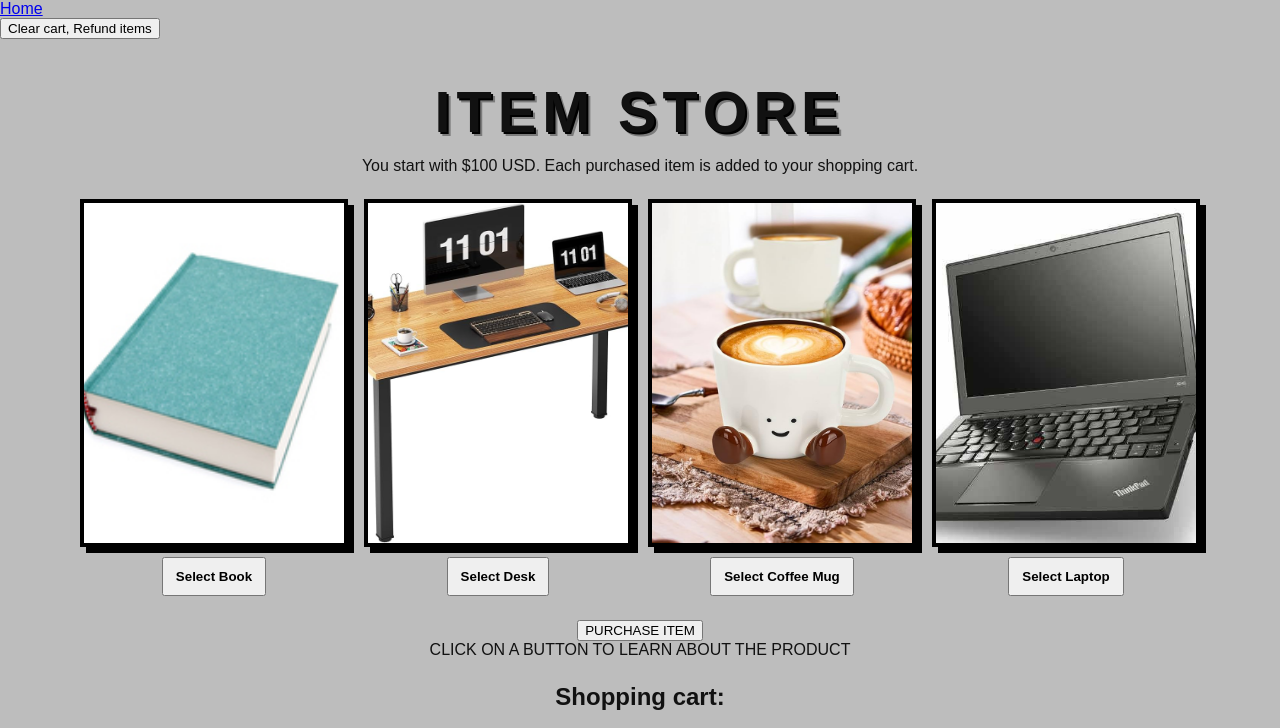
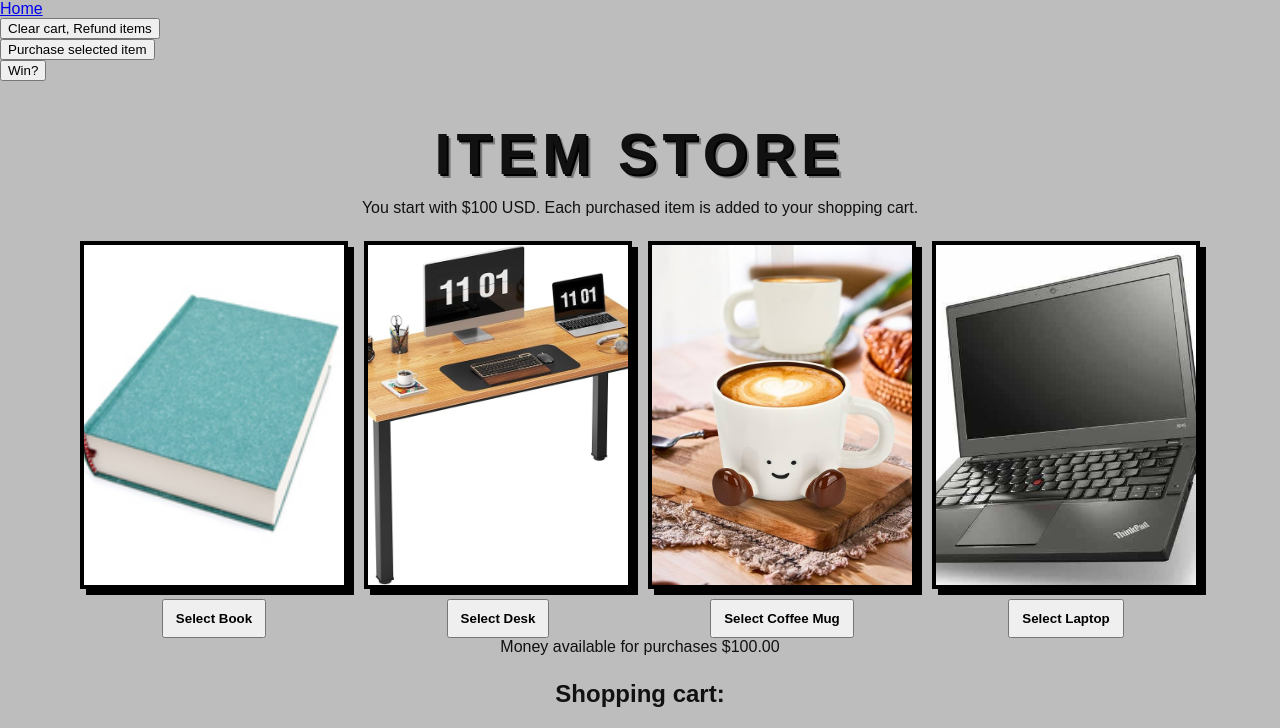
Before and after one commit to RobDiggle/item_store, a Flask app: page /shopping in a window 1280 px wide. Shown: the top 728 px of the page. Run offline with Flask 3, Linux system fonts and the light colour scheme.

Commit message:
2/20/2026 morning commits, rebuilding the app I broke

```diff
--- a/app.py
+++ b/app.py
@@ -1,9 +1,7 @@
 from flask import Flask, render_template, request, session
-from buy_items import items, item_choice_made, purchase_choice_made, money
-
+from buy_items import items
 app = Flask(__name__)
 app.secret_key = "dev2"
-
 
 @app.route("/store")
 def store():
@@ -11,6 +9,7 @@ def store():
 
 @app.route("/shopping", methods=["GET", "POST"])
 def shopping():
+# Clear shopping cart button logic
         if "money" not in session:
             session["money"] = 100
 
@@ -20,36 +19,45 @@ def shopping():
         if "selected_item" not in session:
             session["selected_item"] = None
 
-
-        # if you cut out the next  line then local variable message is not associated with a value
-        message = 'CLICK ON A BUTTON TO LEARN ABOUT THE PRODUCT'
-        purchase_message = session.get("purchase_message", "")
+        if "message" not in session:
+             session["message"] = ''
 
         if request.method == "POST":
                if request.form.get("clear_cart"):
                 session["shopping_cart"] = []
-                session["purchase_message"] = ""
+                session["message"] = ""
                 session["selected_item"] = None
 
-               choice = request.form.get("choice")
-               if choice:
-                    session["selected_item"] = choice
-                    message = item_choice_made(choice)
+# Making the choice buttons work
+        if request.method == "POST":
+                choice = request.form.get("choice")
+                if choice:
+                     session["message"] = f"ITEM SELECTED: {choice}. COST OF ITEM: {choice.price}"
+                     session["shopping_cart"].append(choice)
 
-               purchase_choice = request.form.get("purchase_choice")
-               if purchase_choice: # and money >= item.price:
-                        print("SELECTED ITEM FROM SESSION:", session.get("selected_item"))
-                        #session["money"] -= item.price
-                        session["shopping_cart"].append(session["selected_item"])
-                        message = ''
-                        session["purchase_message"] = purchase_choice_made(purchase_choice)
+
+# Making sure I understand how buttons work
+        if request.method == "POST":
+             win= request.form.get("win")
+             if win:
+                  session["message"] = "I am going to win."
+                  session["shopping_cart"].append("WIN")
+
+# Getting the MONEY working
+        if request.method == "POST":
+             money= request.form.get("money")
+             if money:
+                  session["money"] = money
+
 
         print("SESSION:", dict(session))
         return render_template("shopping.html",
-                               items=items, message=message,
-                               purchase_message=purchase_message,
+                               items=items,
                                 selected_item=session.get("selected_item"),
-                                shopping_cart=session.get("shopping_cart"))
+                                shopping_cart=session.get("shopping_cart"),
+                                message=session["message"],
+                                money=session["money"]
+                                )
 
 
 if __name__ == "__main__":
--- a/buy_items.py
+++ b/buy_items.py
@@ -28,7 +28,8 @@ class store_item:
 
 ########
 ######## ACTUAL WORKING CODE BELOW
-
+# if you cut out the next  line then local variable message is not associated with a value
+message = ''
 money = 100
 
 items = [
@@ -47,10 +48,14 @@ def item_choice_made(choice):
             message = f"You have selected: {item.name} \n\n. The item price is ${item.price}.00\n"
             if item.in_stock == True:
                 in_stock_query = f". {choice} is currently in stock.\n Would you like to purchase this item?"
-    return message + in_stock_query
-
-def purchase_choice_made(selected_item):
-               #   money -= self.
-               # shopping_cart.append(choice.name)
-                purchase_message = f"\nYou have purchased a {selected_item}!\nYou have $100.00 left.\n"
-                return purchase_message
+                return message + in_stock_query
+                # if the user says purchase the item then:
+                    #output: return message (replacing above message), saying the item has been purchased, then
+                    # append the item to the shopping cart and subtract the cost of the item from the money total
+                # elif the user says purchase the item but does not have enough funds:
+                # output: return message saying the user does not have enough funds.
+            if choice and money >= item.price:
+                message = f"{item.name} has been purchased."
+                shopping_cart.append(choice)
+            elif choice and money <= item.price:
+                message = f"You lack sufficient funds to purchase this item."
--- a/templates/shopping.html
+++ b/templates/shopping.html
@@ -82,6 +82,20 @@
                 Clear cart, Refund items
             </button>
         </form>
+                    <form method="POST">
+            <button type="submit"
+                    name="purchase_choice"
+                    value="{{ selected_item }}">
+            Purchase selected item
+            </button>
+            </form>
+                  <form method="POST">
+            <button type="submit"
+                    name="win"
+                    value="inveitabile">
+            Win?
+            </button>
+            </form>
     </div>
 </nav>
 
@@ -140,19 +154,16 @@
     </div>
 
 
-            <form method="POST">
-            <button type="submit"
-                    name="purchase_choice"
-                    value="{{ selected_item }}">
-            PURCHASE ITEM
-            </button>
-            </form>
+
 
 
     </div>
+    <p>Money available for purchases ${{ money }}.00</p>
     <p>{{ message }}</p>
-    <p>{{ purchase_message }}</p>
     <h2>Shopping cart:</h2><p>{{ shopping_cart }}</p>
+
+
+
 
 
   </div>
```
